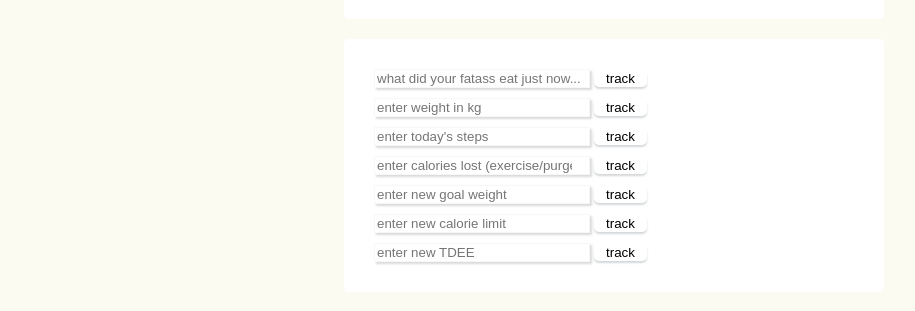
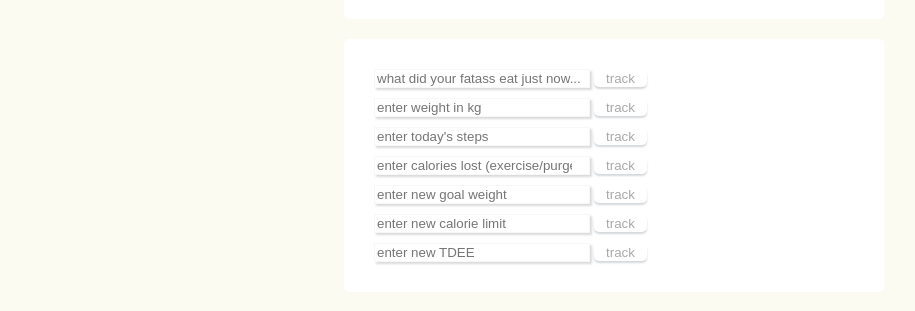
Before and after one commit to kekekoe/diet-tracker, a plain HTML site: page index.html in a window 1280 px wide. Shown: the part 202-513 px from the top of the page, without its empty margins (26-941 px from the left). Drawn offline with Linux system fonts and the light colour scheme.

Commit message:
Add files via upload

```diff
--- a/styles.css
+++ b/styles.css
@@ -196,7 +196,7 @@ input {
     border: none;
     border-radius: 5px;
     width: 53px;
-    color: #000;
+    color: #A9A9A9;
     box-shadow: rgba(149, 157, 165, 0.4) 0px 2px 2px;
 }
 
```
